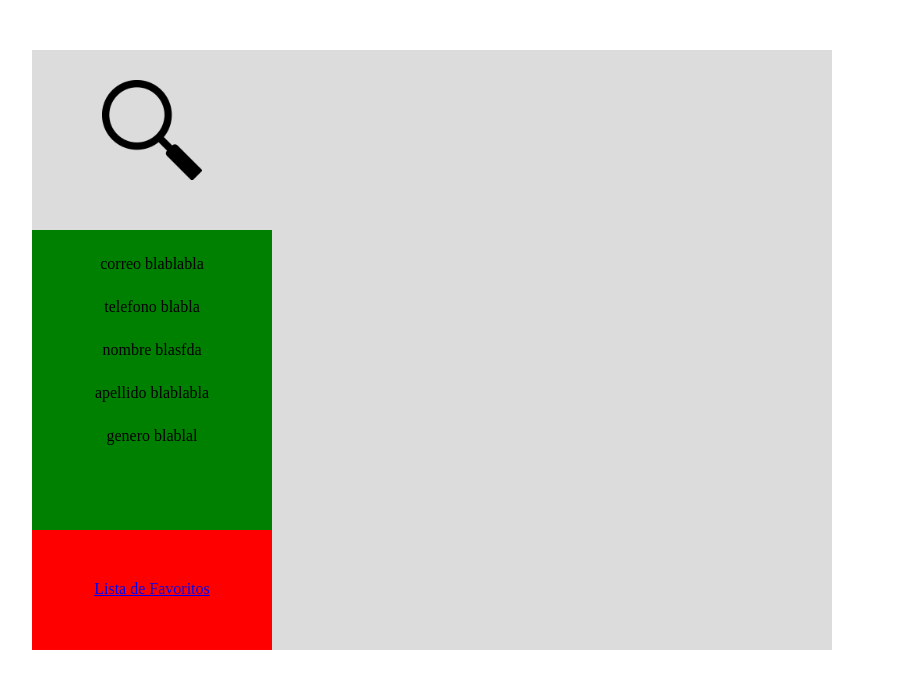
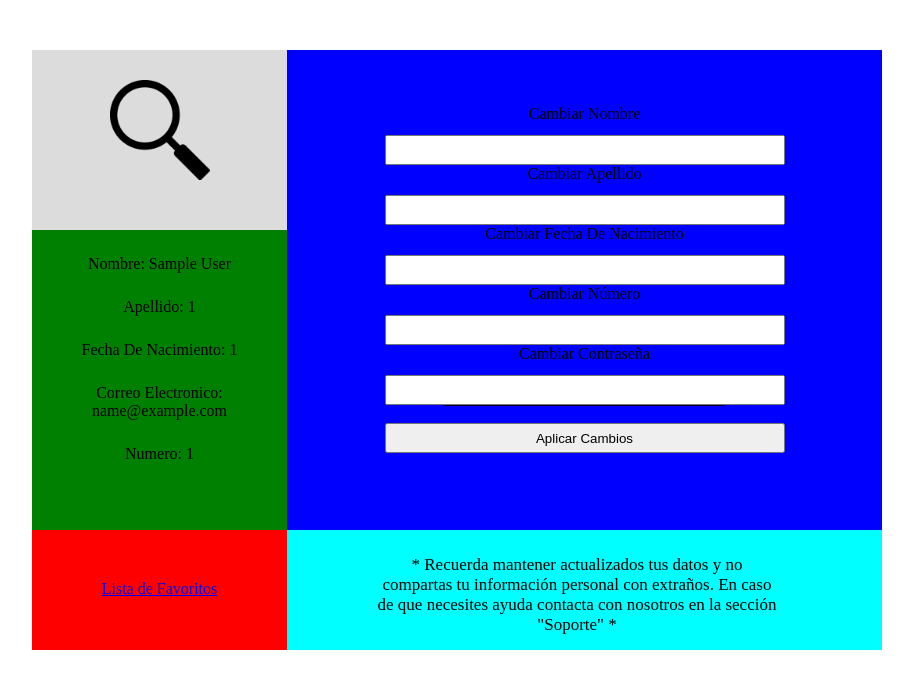
Before and after one commit to crismedel/Taller_integracion_I, a PHP site: page /miperfil.php in a window 1280 px wide. Shown: the part 78-767 px from the top of the page, without its empty margins (318-1231 px from the left). Run offline with PHP 8.4, Linux system fonts and the light colour scheme; the visitor is signed in with stand-in values (Sample User, id 1).

Commit message:
Pagina "Mi perfil"
uso de sesiones para mostrar los datos y creación del formulario para editar los datos del usuario

```diff
--- a/Soporte.php
+++ b/Soporte.php
@@ -85,7 +85,5 @@ if(!isset($_SESSION["inicio"]) || $_SESSION["inicio"] !== true){
         <div id="line"></div>
     </footer>
 
-
-    <script src="js/popup.js"></script>
 </body>
 </html>
--- a/css/miperfil-estilos.css
+++ b/css/miperfil-estilos.css
@@ -4,7 +4,7 @@
     grid-template-rows: 30% 50% 20%;
     background-color: gainsboro;
     position: relative;
-    width: 800px;
+    width: 850px;
     height: 600px;
     top: 50px;
     left: 350px;
@@ -34,3 +34,37 @@ img {
     position: relative;
     top: 50px;
 }
+
+#contenedor-editar-informacion{
+    grid-column: 2/3;
+    grid-row: 1/3;
+    background-color: blue;
+}
+
+#info-extra{
+    background-color: aqua;
+    grid-column: 2/3;
+    grid-row: 3/4;
+    font-size: 17px;
+}
+
+#info-extra > p {
+    position: relative;
+    left: 90px;
+}
+
+#editar-informacion-formulario{
+    display: flex;
+    position: relative;
+    flex-direction: column;
+    justify-content: space-between;
+    align-items: center;
+    top: 40px;
+}
+
+#editar-informacion-formulario > input , #editar-informacion-formulario > label {
+    position: relative;
+    top: 15px;
+    width: 400px;
+    height: 30px;
+}
--- a/miperfil.php
+++ b/miperfil.php
@@ -40,11 +40,11 @@ if(!isset($_SESSION["inicio"]) || $_SESSION["inicio"] !== true){
                 <img src="./img/lupa.png" alt="">
             </div>
             <div id="contenedor-datos-usuario">
-                <p>correo blablabla</p>
-                <p>telefono blabla</p>
-                <p>nombre blasfda</p>
-                <p>apellido blablabla</p>
-                <p>genero blablal</p>
+                <p>  <?php	echo "Nombre: " . $_SESSION["Nombre"]?>  </p>
+                <p><?php	echo "Apellido: " . $_SESSION["Apellido"]?></p>
+                <p><?php	echo "Fecha De Nacimiento: " . $_SESSION["Fecha_Nacimiento"]?></p>
+                <p><?php	echo "Correo Electronico: " . $_SESSION["Correo"]?></p>
+                <p><?php	echo "Numero: " . $_SESSION["Num_Contacto"]?></p>
 
             </div>
             <div id="contenedor-link-favoritos">
@@ -52,6 +52,26 @@ if(!isset($_SESSION["inicio"]) || $_SESSION["inicio"] !== true){
             </div>
 
             <!--Apartado derecho de la pagina (editar informacion actual del usuario)-->
+            <div id="contenedor-editar-informacion">
+                <form action="" id="editar-informacion-formulario" method="post">
+                    <label for="nombre-nuevo">Cambiar Nombre</label>
+                    <input type="text" name="nombre-nuevo">
+                    <label for="nombre-nuevo">Cambiar Apellido</label>
+                    <input type="text" name="apellido-nuevo">
+                    <label for="nombre-nuevo">Cambiar Fecha De Nacimiento</label>
+                    <input type="text" name="fechadenacimiento-nuevo">
+                    <label for="nombre-nuevo">Cambiar Número</label>
+                    <input type="text" name="numero-nuevo">
+                    <label for="nombre-nuevo">Cambiar Contraseña</label>
+                    <input type="text" name="contrasena-nuevo">
+                    <div>___________________________________</div>
+                    <input type="submit" name="enviar" value="Aplicar Cambios" id="submit-nuevosdatos-usuario">
+                </form>
+            </div>
+
+            <div id="info-extra">
+                <p>* Recuerda mantener actualizados tus datos y no compartas tu información personal con extraños. En caso de que necesites ayuda contacta con nosotros en la sección "Soporte" * </p>
+            </div>
 
         </div>
     </main>
```
